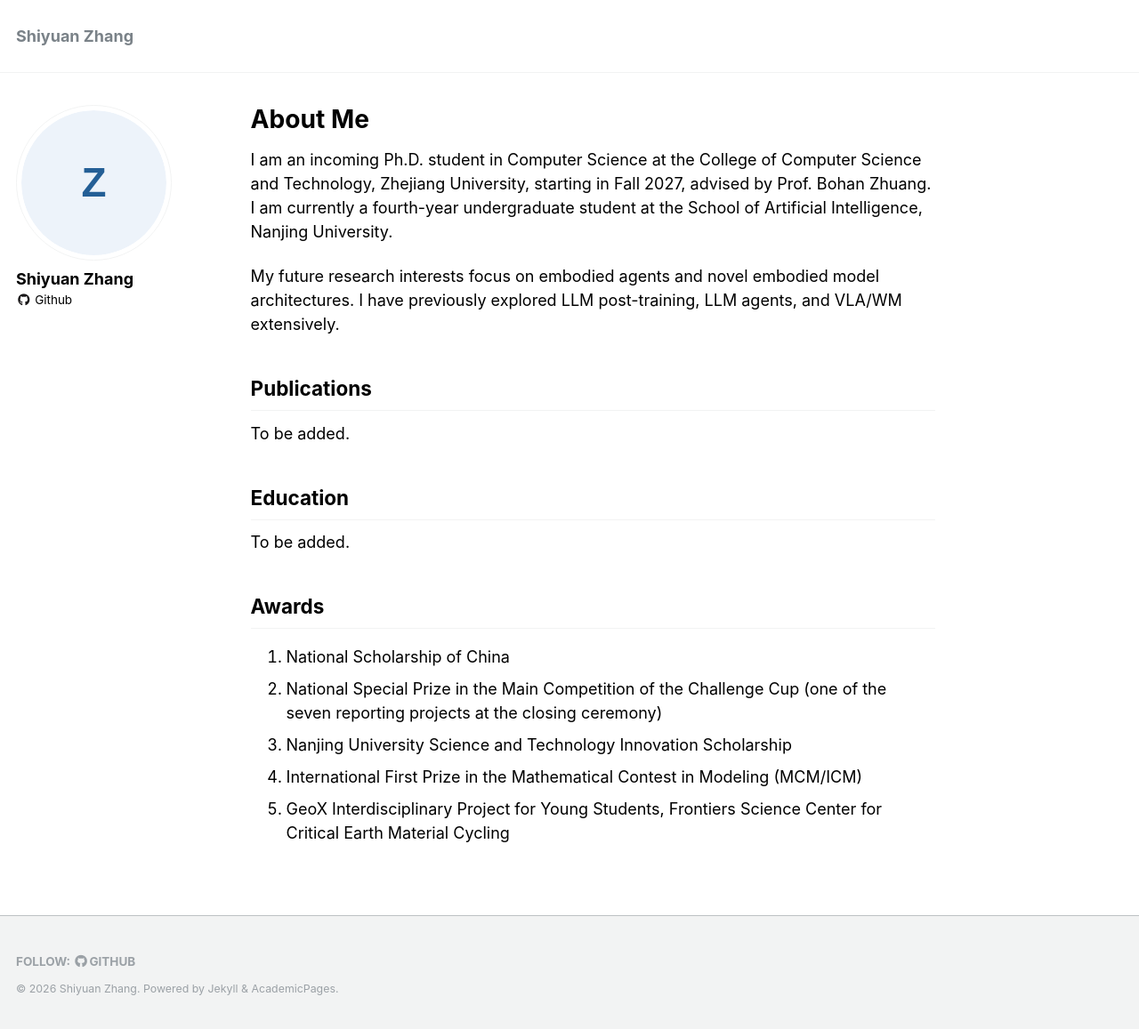
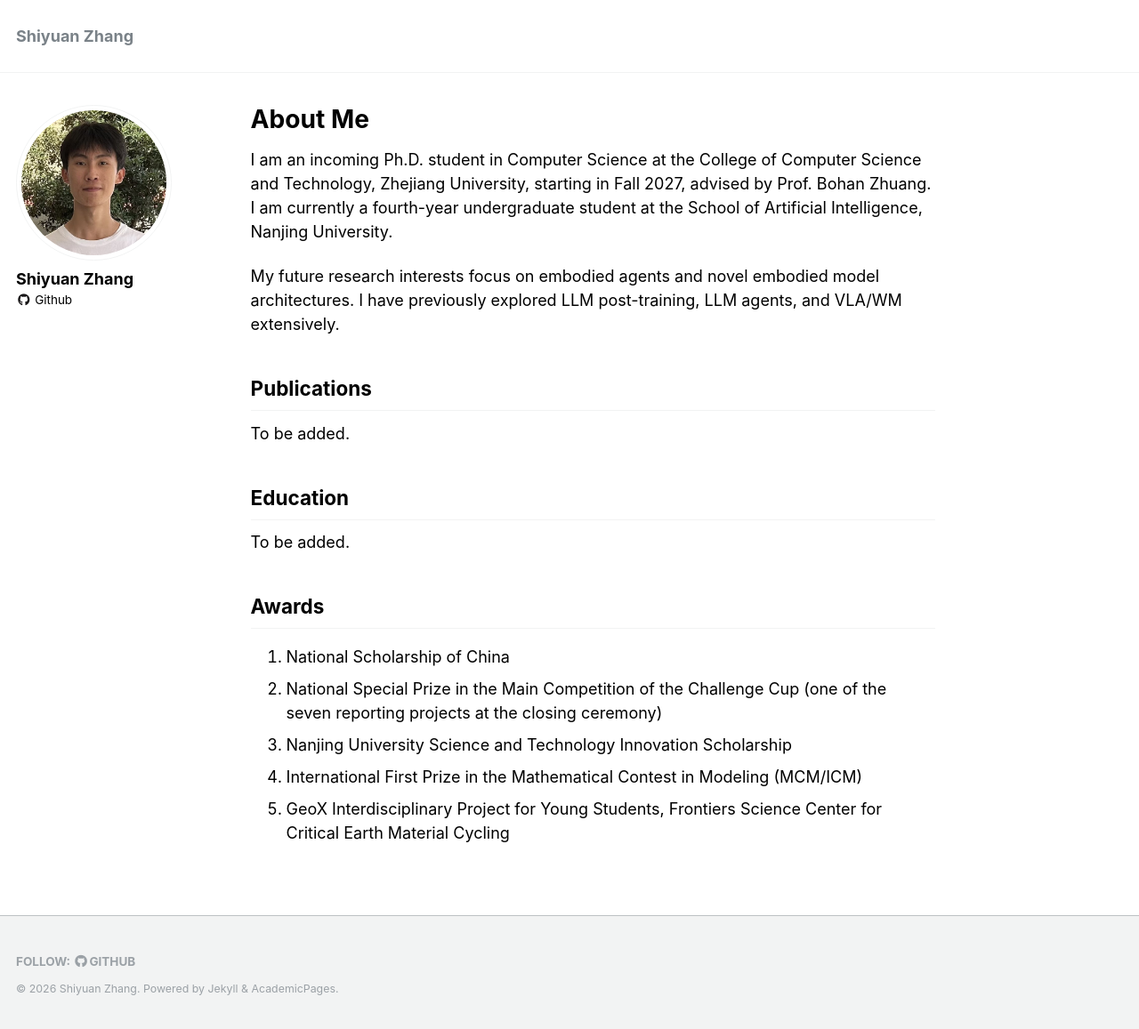
Before and after one commit to shiyuanzhang/shiyuanzhang.github.io, a Jekyll site: the page built from _pages/about.md, in a window 1280 px wide. Shown: the whole page at 89% size. Built offline with Jekyll 4.4.1, drawn with Linux system fonts in a browser that asks for light colours.

Commit message:
Set Shiyuan Zhang profile photo

```diff
--- a/_config.yml
+++ b/_config.yml
@@ -66,7 +66,7 @@ analytics:
     tracking_id: null
 author:
   name: Shiyuan Zhang
-  avatar: avatar.svg
+  avatar: shiyuan-zhang.jpg
   bio: null
   location: null
   employer: null
```
Also changed, not shown: images/shiyuan-zhang.jpg (added).
